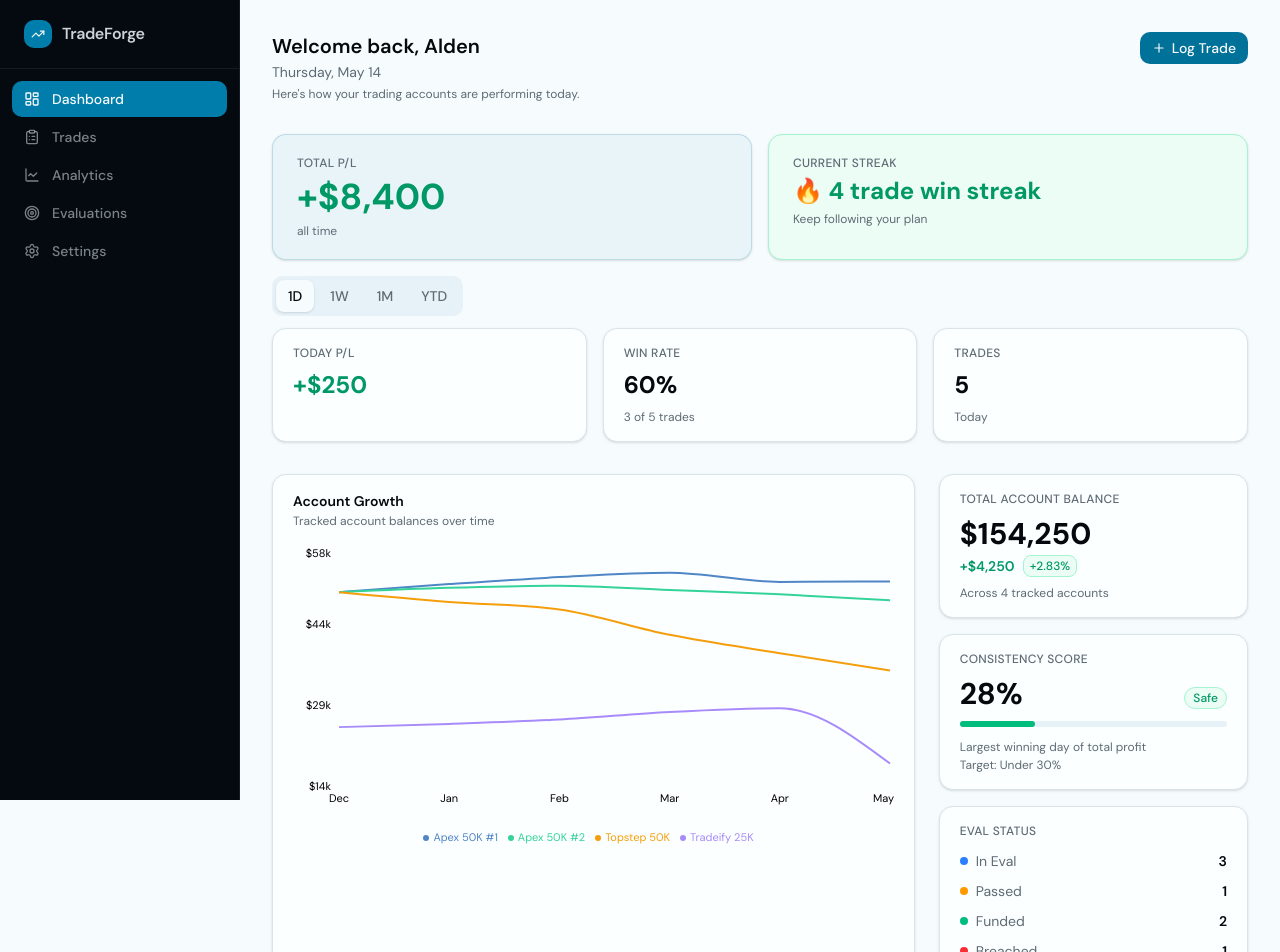
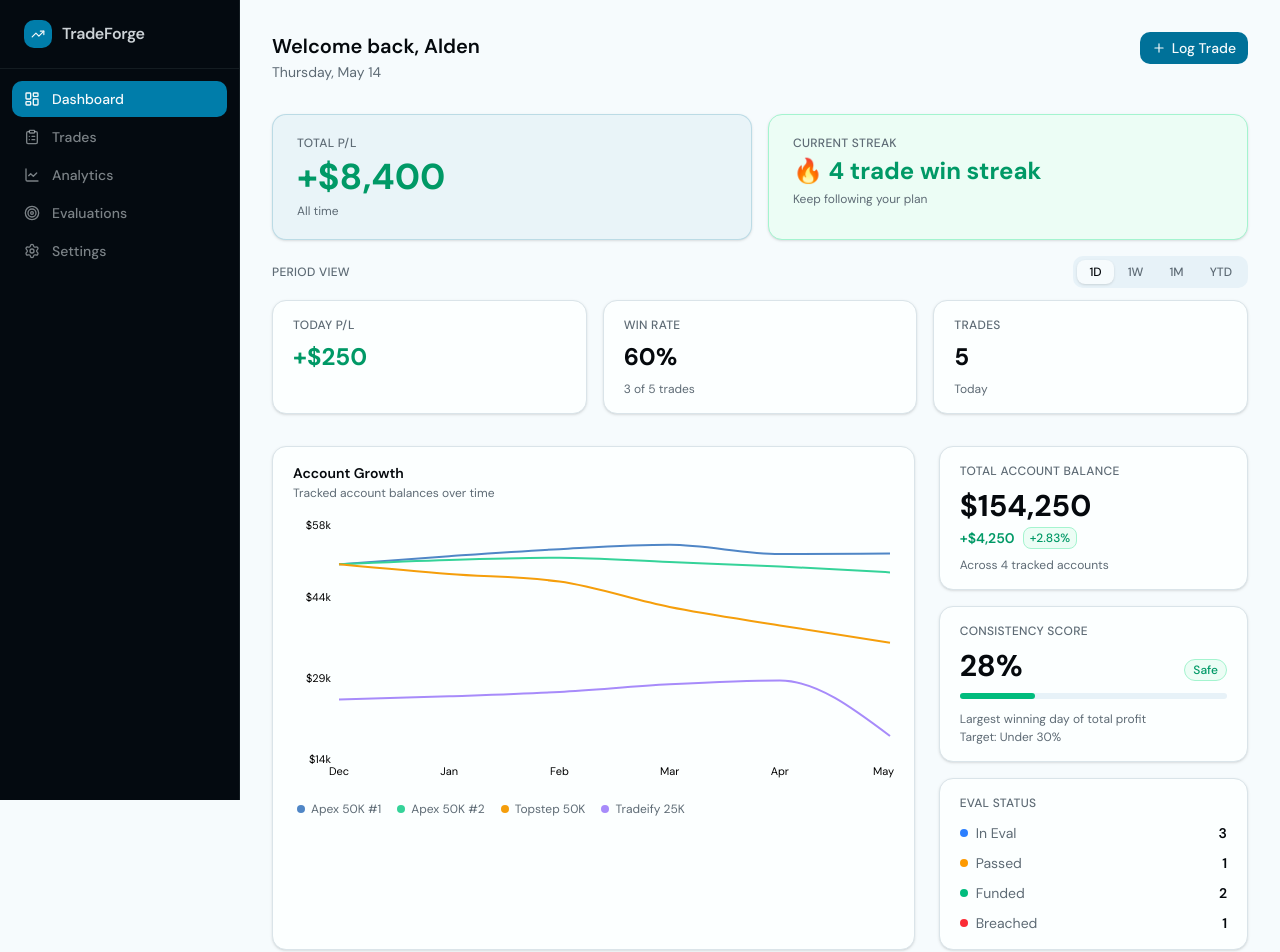
Before and after one commit to aldawgg/tradeforge, a Next.js app: page /dashboard in a window 1280 px wide. Shown: the top 952 px of the page. Built offline with nearby package versions, Linux system fonts and the light colour scheme.

Commit message:
finalise dashboard layout

```diff
--- a/src/app/(app)/dashboard/page.tsx
+++ b/src/app/(app)/dashboard/page.tsx
@@ -88,9 +88,6 @@ export default function DashboardPage() {
         <div>
           <h1 className="text-xl font-semibold text-foreground">Welcome back, Alden</h1>
           <p className="text-sm text-muted-foreground mt-0.5">{today}</p>
-          <p className="text-xs text-muted-foreground mt-1">
-            Here's how your trading accounts are performing today.
-          </p>
         </div>
         <Link
           href="/trades/add"
@@ -111,7 +108,7 @@ export default function DashboardPage() {
           <p className="text-4xl font-bold text-emerald-600 tabular-nums leading-none">
             +$8,400
           </p>
-          <p className="text-xs text-muted-foreground mt-2">all time</p>
+          <p className="text-xs text-muted-foreground mt-2">All time</p>
         </div>
 
         <div className={cn("rounded-xl border px-6 py-5 shadow-sm", streakStyle.wrapper)}>
@@ -126,15 +123,19 @@ export default function DashboardPage() {
 
       </div>
 
-      {/* Period tabs + period stat row */}
+      {/* Period stats */}
       <div className="mb-8">
-        <div className="flex items-center gap-1 bg-muted rounded-lg p-1 w-fit mb-3">
+        <div className="flex items-center justify-between mb-3">
+          <p className="text-xs font-medium text-muted-foreground uppercase tracking-wide">
+            Period View
+          </p>
+          <div className="flex items-center gap-0.5 bg-muted rounded-lg p-1">
             {PERIODS.map((p) => (
               <button
                 key={p}
                 onClick={() => setPeriod(p)}
                 className={cn(
-                "px-3 py-1.5 text-sm font-medium rounded-md transition-colors",
+                  "px-3 py-1 text-xs font-medium rounded-md transition-colors",
                   period === p
                     ? "bg-background text-foreground shadow-sm"
                     : "text-muted-foreground hover:text-foreground"
@@ -143,6 +144,7 @@ export default function DashboardPage() {
                 {p}
               </button>
             ))}
+          </div>
         </div>
         <div className="grid grid-cols-1 sm:grid-cols-3 gap-4">
           <StatCard
--- a/src/components/dashboard/account-growth-chart.tsx
+++ b/src/components/dashboard/account-growth-chart.tsx
@@ -36,6 +36,24 @@ const GROWTH_DATA: DataPoint[] = [
   { date: "Apr",  apex1: 51900, apex2: 49600, topstep: 38700, tradeify: 28500 },
   { date: "May",  apex1: 52000, apex2: 48500, topstep: 35500, tradeify: 18250 },
 ];
+
+// eslint-disable-next-line @typescript-eslint/no-explicit-any
+function CustomLegend({ payload }: any) {
+  if (!payload?.length) return null;
+  return (
+    <div className="flex flex-wrap items-center gap-x-4 gap-y-1 pt-3">
+      {payload.map((entry: { value: string; color: string }) => (
+        <div key={entry.value} className="flex items-center gap-1.5">
+          <span
+            className="w-2 h-2 rounded-full shrink-0"
+            style={{ backgroundColor: entry.color }}
+          />
+          <span className="text-xs text-muted-foreground">{entry.value}</span>
+        </div>
+      ))}
+    </div>
+  );
+}
 
 // eslint-disable-next-line @typescript-eslint/no-explicit-any
 function CustomTooltip({ active, payload, label }: any) {
@@ -107,11 +125,7 @@ export function AccountGrowthChart() {
               domain={[14000, 58000]}
             />
             <Tooltip content={<CustomTooltip />} />
-            <Legend
-              iconType="circle"
-              iconSize={6}
-              wrapperStyle={{ fontSize: 11, paddingTop: 12 }}
-            />
+            <Legend content={<CustomLegend />} />
             {ACCOUNTS.map((acc) => (
               <Line
                 key={acc.key}
```
Also changed, not shown: 1 other file (tests, documents, lock files or other folders). Lines whose indentation alone changed are shown as unchanged.
